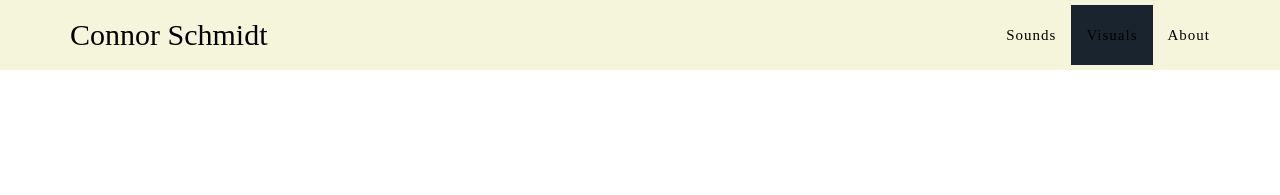
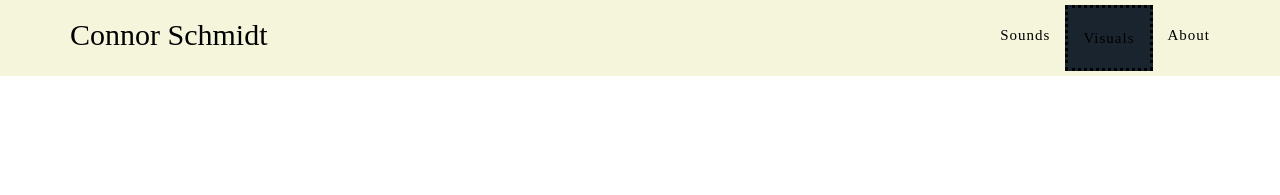
Before and after one commit to yukonnor/yukonnor.github.io, a Jekyll site: the page built from index.html, in a window 1280 px wide. Shown: the top 195 px of the page. Built offline with Jekyll 4.4.1, drawn with Linux system fonts in a browser that asks for light colours; some web fonts are replaced.

Commit message:
fix nav bar

```diff
--- a/_includes/css/main.css
+++ b/_includes/css/main.css
@@ -503,7 +503,8 @@ footer .footer-below {
 }
 
 .navbar-nav>.active>a {
-    background-color: #{{ site.color.secondary-dark }} !important;
+    border-color: black;
+    border-style: dotted;
 }
 
 /* Fix modal mouse wheel issues */
```
Also changed, not shown: 2 other files.
